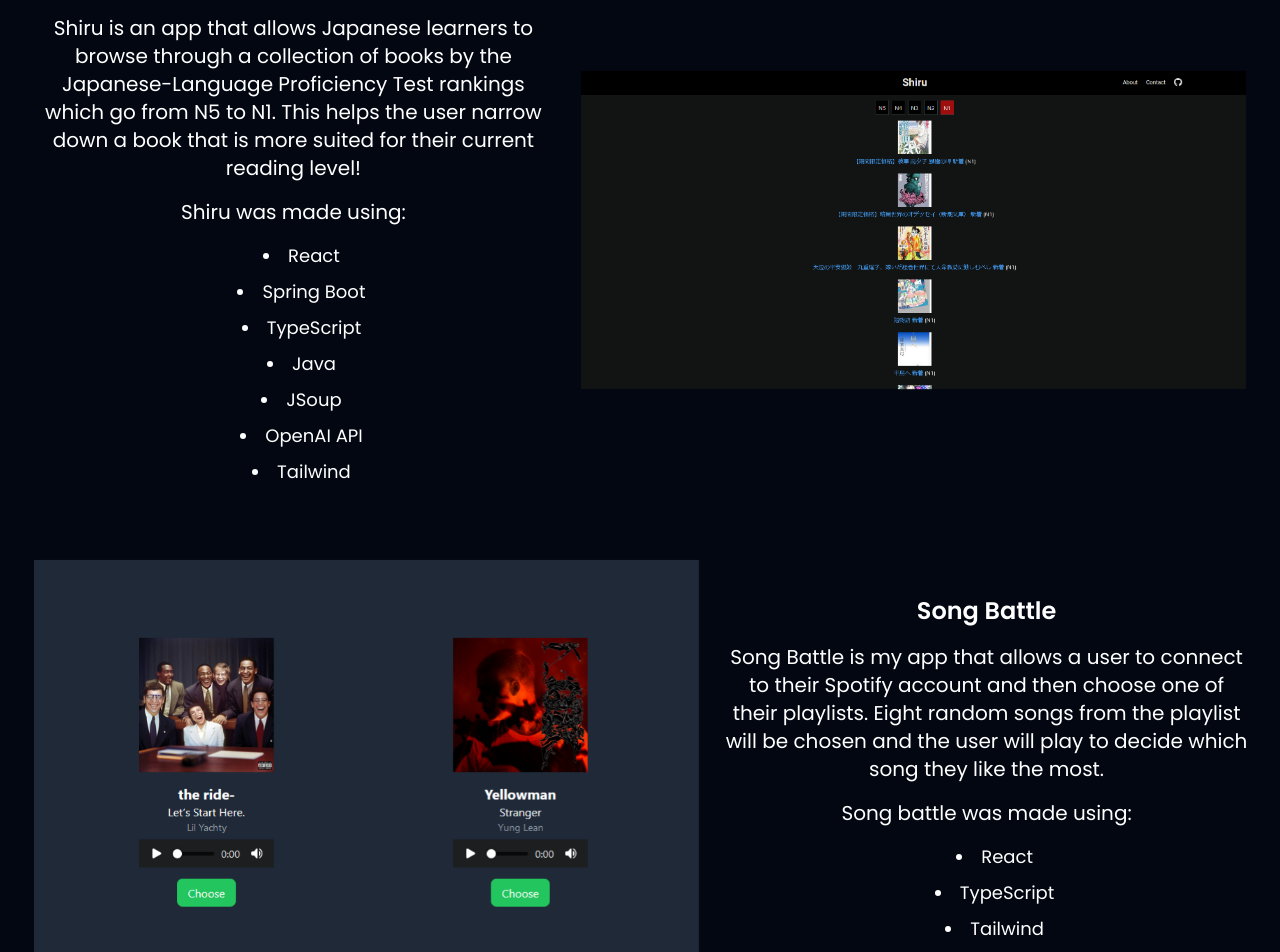
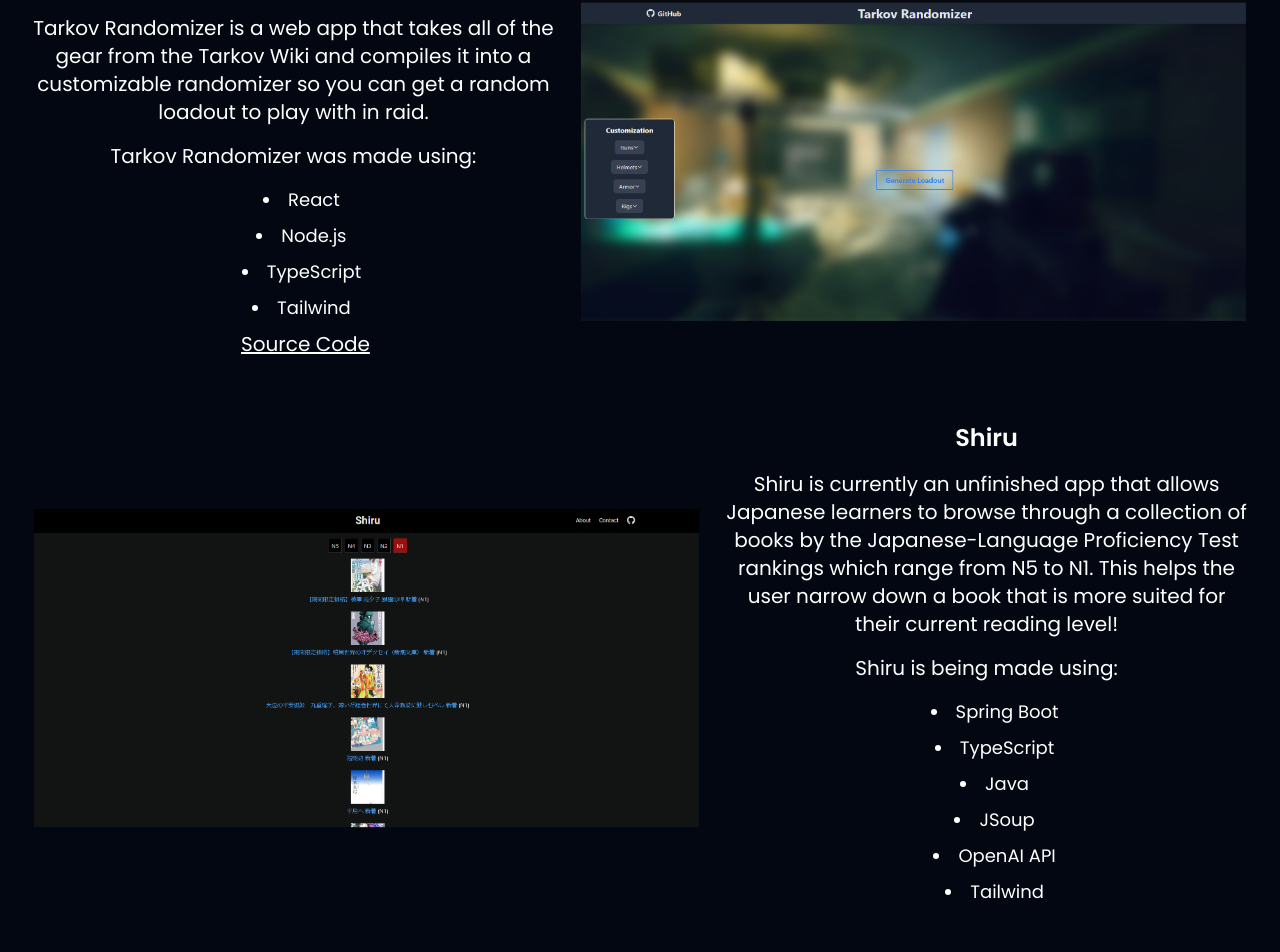
Before and after one commit to Josh-Harrison1600/personalwebsite, a React (Create React App) app: page / in a window 1280 px wide. Shown: the part 1742-2694 px from the top of the page. Built offline with nearby package versions, Linux system fonts and the light colour scheme.

Commit message:
updated projects

```diff
--- a/src/components/Projects.tsx
+++ b/src/components/Projects.tsx
@@ -10,24 +10,59 @@
       <div data-aos="fade-up">
         <h2 className="text-4xl text-center mb-8">{projectsText}</h2>
 
-        {/* Shiru */}
+        {/* Tarkov Randomizer */}
         <div className="flex flex-col md:flex-row items-center justify-between mb-16">
           <div className="md:w-[43%] mb-4 md:mb-0 text-center">
-            <a href="https://github.com/Josh-Harrison1600/Shiru-Scraper" target="_blank">
-              <h3 className="inline-block text-2xl font-bold hover:text-red-500 transition-all duration-300 transform hover:scale-110 text-center mb-4">Shiru</h3>
+            <a href="https://tarkov-randomizer.vercel.app/" target="_blank">
+              <h3 className="inline-block text-2xl font-bold hover:text-blue-500 transition-all duration-300 transform hover:scale-110 text-center mb-4">Shiru</h3>
             </a>
             <p className="text-xl">
-              Shiru is an app that allows Japanese learners to browse through a collection of books by the Japanese-Language Proficiency Test rankings which go from N5 to N1.
-              This helps the user narrow down a book that is more suited for their current reading level!
+              Tarkov Randomizer is a web app that takes all of the gear from the Tarkov Wiki and compiles it into a customizable randomizer so you can get a random loadout to play with in raid.
             </p>
-            <p className="text-xl mb-4 mt-4">Shiru was made using:</p>
+            <p className="text-xl mb-4 mt-4">Tarkov Randomizer was made using:</p>
             <ul className='list-disc list-inside text-lg ml-4'>
               <li>
-                <a href="https://react.dev/" target="_blank" className='inline-block hover:text-red-500 transition-all duration-300 transform hover:scale-105 mb-2'>
+                <a href="https://react.dev/" target="_blank" className='inline-block hover:text-blue-500 transition-all duration-300 transform hover:scale-105 mb-2'>
                   React
                 </a>
               </li>
               <li>
+                <a href="https://nodejs.org/en" target="_blank" className='inline-block hover:text-blue-500 transition-all duration-300 transform hover:scale-105 mb-2'>
+                  Node.js
+                </a>
+              </li>
+              <li>
+                <a href="https://www.typescriptlang.org/" target="_blank" className='inline-block hover:text-blue-500 transition-all duration-300 transform hover:scale-105 mb-2'>
+                  TypeScript
+                </a>
+              </li>
+              <li>
+                <a href="https://tailwindcss.com/" target="_blank" className='inline-block hover:text-blue-500 transition-all duration-300 transform hover:scale-105 mb-2'>
+                  Tailwind
+                </a>
+              </li>
+            </ul>
+            <a href="https://github.com/Josh-Harrison1600/Tarkov-Randomizer" target="_blank" className="text-xl mt-4 ml-6 underline hover:text-blue-500 transition-all duration-300 transform hover:scale-105">Source Code</a>
+          </div>
+          <div data-aos="flip-down" className="md:w-[55%] hover:scale-105 duration-300">
+            <a href="https://tarkov-randomizer.vercel.app/" target="_blank" className='block'>
+              <img src={require('./images/tarkovRandomizer.png')} alt="Project One" className="w-full border-2 border-transparent hover:border-blue-500 hover:scale-105 transition-all duration-300" />
+            </a>
+          </div>
+        </div>
+
+        {/* Song Battle */}
+        <div className="flex flex-col md:flex-row-reverse items-center justify-between mb-16"> {/* Use flex-row-reverse here */}
+          <div className="md:w-[43%] mb-4 md:mb-0 text-center">
+            <a href="https://github.com/Josh-Harrison1600/Song-Battle" target="_blank">
+              <h3 className="inline-block text-2xl font-bold hover:text-red-500 transition-all duration-300 transform hover:scale-110 text-center mb-4">Shiru</h3>
+            </a>
+            <p className="text-xl">
+            Shiru is currently an unfinished app that allows Japanese learners to browse through a collection of books by the Japanese-Language Proficiency Test rankings which range from N5 to N1.
+              This helps the user narrow down a book that is more suited for their current reading level!
+              <p className="text-xl mb-4 mt-4">Shiru is being made using:</p>
+            <ul className='list-disc list-inside text-lg ml-4'>
+            <li>
                 <a href="https://spring.io/projects/spring-boot" target="_blank" className='inline-block hover:text-red-500 transition-all duration-300 transform hover:scale-105 mb-2'>
                   Spring Boot
                 </a>
@@ -58,48 +93,14 @@
                 </a>
               </li>
             </ul>
-          </div>
-          <div data-aos="flip-down" className="md:w-[55%] hover:scale-105 duration-300">
-            <a href="https://github.com/Josh-Harrison1600/Shiru-Scraper" target="_blank" className='block'>
-              <img src={require('./images/shiruImg.png')} alt="Project One" className="w-full border-2 border-transparent hover:border-red-500 hover:scale-105 transition-all duration-300" />
-            </a>
-          </div>
-        </div>
-
-        {/* Song Battle */}
-        <div className="flex flex-col md:flex-row-reverse items-center justify-between mb-16"> {/* Use flex-row-reverse here */}
-          <div className="md:w-[43%] mb-4 md:mb-0 text-center">
-            <a href="https://github.com/Josh-Harrison1600/Song-Battle" target="_blank">
-              <h3 className="inline-block text-2xl font-bold hover:text-green-600 transition-all duration-300 transform hover:scale-110 text-center mb-4">Song Battle</h3>
-            </a>
-            <p className="text-xl">
-              Song Battle is my app that allows a user to connect to their Spotify account and then choose one of their playlists. Eight random songs from the playlist will be chosen and the user will play to decide which song they like the most.
-              <p className="text-xl mb-4 mt-4">Song battle was made using:</p>
-            <ul className='list-disc list-inside text-lg ml-4'>
-              <li>
-                <a href="https://react.dev/" target="_blank" className='inline-block hover:text-green-600 transition-all duration-300 transform hover:scale-105 mb-2'>
-                  React
-                </a>
-              </li>
-              <li>
-                <a href="https://www.typescriptlang.org/" target="_blank" className='inline-block hover:text-green-600 transition-all duration-300 transform hover:scale-105 mb-2'>
-                  TypeScript
-                </a>
-              </li>
-              <li>
-                <a href="https://tailwindcss.com/" target="_blank" className='inline-block hover:text-green-600 transition-all duration-300 transform hover:scale-105 mb-2'>
-                  Tailwind
-                </a>
-              </li>
-            </ul>
             </p>
           </div>
           <div data-aos="flip-down" className="md:w-[55%] hover:scale-105 duration-300">
             <a href="https://github.com/Josh-Harrison1600/Song-Battle" target="_blank" className="block">
               <img
-                src={require('./images/SongBattle.png')}
+                src={require('./images/shiruImg.png')}
                 alt="Project Two"
-                className="w-full border-2 border-transparent hover:border-green-600 hover:scale-105 transition-all duration-300"
+                className="w-full border-2 border-transparent hover:border-red-500 hover:scale-105 transition-all duration-300"
               />
             </a>
           </div>
@@ -129,11 +130,13 @@
                 </a>
               </li>
             </ul>
+            <a href="https://github.com/Josh-Harrison1600/personalwebsite" target="_blank" className="text-xl mt-4 ml-6 underline hover:text-blue-600 transition-all duration-300 transform hover:scale-105">Source Code</a>
           </div>
           <div data-aos="flip-down" className="md:w-[55%] hover:scale-105 duration-300">
             <a href="https://github.com/Josh-Harrison1600/personalwebsite" target="_blank" className='block'>
               <img src={require('./images/ProjectThree.png')} alt="New Project Image" className="w-full border-2 border-transparent hover:border-blue-600 hover:scale-105 transition-all duration-300" />
             </a>
+
           </div>
         </div>
       </div>
```
Also changed, not shown: src/components/images/tarkovRandomizer.png (added).
